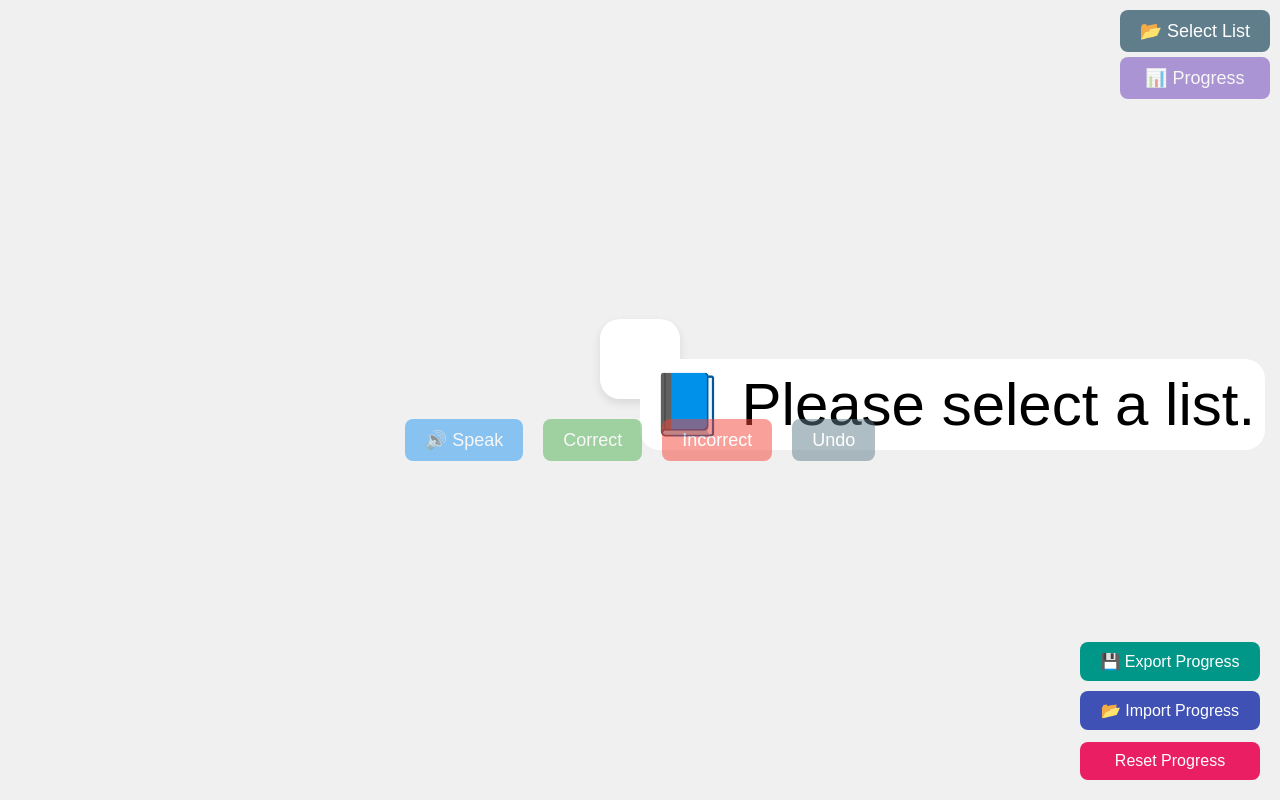
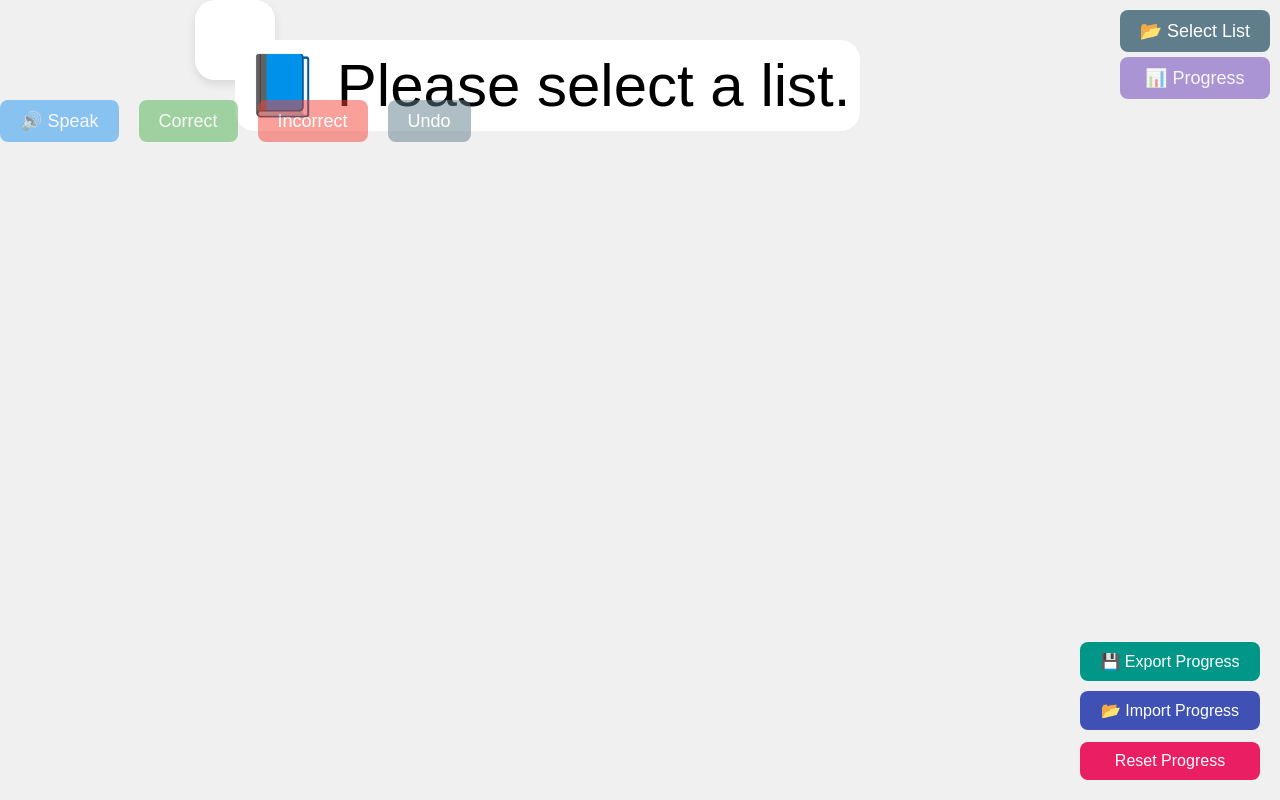
Before and after one commit to babaie17/ChildFlashCards, a plain HTML site: page chinese_flashcard_app_test.html in a window 1280 px wide. Drawn offline with Linux system fonts and the light colour scheme.

Commit message:
Update chinese_flashcard_app_test.html

```diff
--- a/chinese_flashcard_app_test.html
+++ b/chinese_flashcard_app_test.html
@@ -33,6 +33,8 @@
       align-items: center;
       justify-content: center;
       height: 100vh;
+      height: auto;
+      width: max-content;
     }
     .top-bar {
       position: absolute;
```
